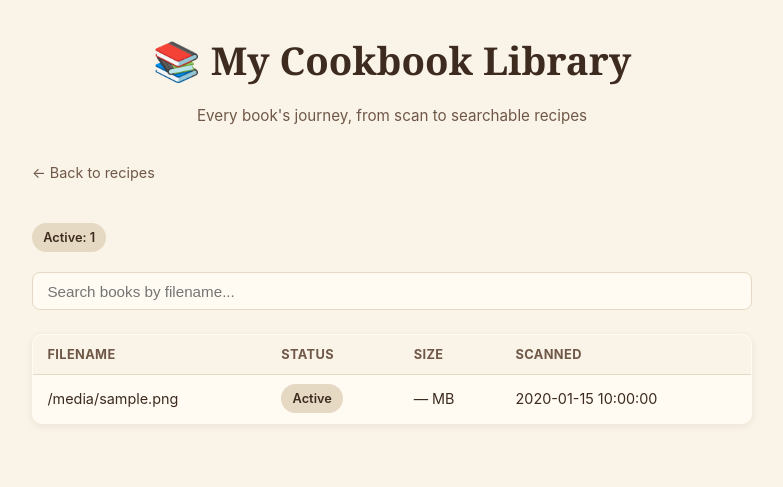
After one commit to junipernineaj/recipe-app, a FastAPI app: template templates/books.html in a window 1280 px wide. The commit adds this page. Shown: the top 487 px of the page, without its empty margins (248-1031 px from the left). Run offline with FastAPI, Linux system fonts and the light colour scheme; the template is opened without the code that fills it: most values are stand-ins (such as "Sample title", 1, 10 or a date in 2020); some libraries are stand-ins or nearby versions.

Commit message:
Add books library dashboard with live pipeline status, filter out non-cookbook files

```diff
--- a/main.py
+++ b/main.py
@@ -1,13 +1,16 @@
+import os
+import sqlite3
 from fastapi import FastAPI, Request, Form, Response
 from fastapi.responses import RedirectResponse
 from fastapi.templating import Jinja2Templates
 from fastapi.staticfiles import StaticFiles
-import sqlite3
-
 
 app = FastAPI()
 app.mount("/static", StaticFiles(directory="static"), name="static")
 templates = Jinja2Templates(directory="templates")
+
+INVENTORY_DB_PATH = os.path.expanduser("~/cookbook-project/inventory.sqlite")
+
 
 def get_recipes(search_term: str = ""):
     conn = sqlite3.connect("recipes.db")
@@ -24,6 +27,7 @@ def get_recipes(search_term: str = ""):
     conn.close()
     return recipes
 
+
 def get_recipe_by_id(recipe_id: int):
     conn = sqlite3.connect("recipes.db")
     conn.row_factory = sqlite3.Row
@@ -32,6 +36,7 @@ def get_recipe_by_id(recipe_id: int):
     recipe = cursor.fetchone()
     conn.close()
     return recipe
+
 
 def create_recipe(title, source_book, ingredients, instructions):
     conn = sqlite3.connect("recipes.db")
@@ -43,14 +48,33 @@ def create_recipe(title, source_book, ingredients, instructions):
     conn.commit()
     conn.close()
 
-@app.delete("/recipes/{recipe_id}")
-def delete_recipe(recipe_id: int):
-    conn = sqlite3.connect("recipes.db")
+def get_books(search_term: str = ""):
+    conn = sqlite3.connect(INVENTORY_DB_PATH)
+    conn.row_factory = sqlite3.Row
     cursor = conn.cursor()
-    cursor.execute("DELETE FROM recipes WHERE id = ?", (recipe_id,))
-    conn.commit()
+    if search_term:
+        cursor.execute(
+            "SELECT path, filename, status, size_bytes, scanned_at FROM inventory "
+            "WHERE status != 'unsupported_extension' AND filename LIKE ? ORDER BY filename",
+            (f"%{search_term}%",)
+        )
+    else:
+        cursor.execute(
+            "SELECT path, filename, status, size_bytes, scanned_at FROM inventory "
+            "WHERE status != 'unsupported_extension' ORDER BY filename"
+        )
+    books = cursor.fetchall()
     conn.close()
-    return Response(status_code=200)
+    return books
+
+def get_book_status_counts():
+    conn = sqlite3.connect(INVENTORY_DB_PATH)
+    cursor = conn.cursor()
+    cursor.execute("SELECT status, COUNT(*) FROM inventory GROUP BY status ORDER BY COUNT(*) DESC")
+    counts = cursor.fetchall()
+    conn.close()
+    return counts
+
 
 @app.get("/")
 def read_root(request: Request):
@@ -59,6 +83,7 @@ def read_root(request: Request):
         request=request, name="home.html", context={"recipes": recipes}
     )
 
+
 @app.get("/search")
 def search(request: Request, q: str = ""):
     recipes = get_recipes(q)
@@ -66,9 +91,28 @@ def search(request: Request, q: str = ""):
         request=request, name="recipe_list.html", context={"recipes": recipes}
     )
 
+
+@app.get("/books")
+def books_page(request: Request):
+    books = get_books()
+    counts = get_book_status_counts()
+    return templates.TemplateResponse(
+        request=request, name="books.html", context={"books": books, "counts": counts}
+    )
+
+
+@app.get("/books/search")
+def books_search(request: Request, q: str = ""):
+    books = get_books(q)
+    return templates.TemplateResponse(
+        request=request, name="books_list.html", context={"books": books}
+    )
+
+
 @app.get("/recipes/new")
 def new_recipe_form(request: Request):
     return templates.TemplateResponse(request=request, name="new_recipe.html", context={})
+
 
 @app.post("/recipes")
 def add_recipe(
@@ -80,6 +124,7 @@ def add_recipe(
     create_recipe(title, source_book, ingredients, instructions)
     return RedirectResponse(url="/", status_code=303)
 
+
 @app.get("/recipes/{recipe_id}")
 def recipe_detail(request: Request, recipe_id: int):
     recipe = get_recipe_by_id(recipe_id)
@@ -90,3 +135,18 @@ def recipe_detail(request: Request, recipe_id: int):
         name="recipe_detail.html",
         context={"recipe": recipe, "ingredients": ingredients, "instructions": instructions}
     )
+
+
+@app.delete("/recipes/{recipe_id}")
+def delete_recipe(recipe_id: int):
+    conn = sqlite3.connect("recipes.db")
+    cursor = conn.cursor()
+    cursor.execute("DELETE FROM recipes WHERE id = ?", (recipe_id,))
+    conn.commit()
+    conn.close()
+    return Response(status_code=200)
+
+
+if __name__ == "__main__":
+    import uvicorn
+    uvicorn.run("main:app", host="0.0.0.0", port=8000, reload=True)
--- a/static/style.css
+++ b/static/style.css
@@ -166,3 +166,50 @@ form button[type="submit"]:hover { background: #626c40; }
     #recipe-list li { flex-direction: column; align-items: flex-start; }
     .delete-btn { align-self: flex-end; }
 }
+
+.site-nav { text-align: center; margin-bottom: 1.5rem; }
+
+.status-summary { display: flex; flex-wrap: wrap; gap: 0.5rem; margin: 1.25rem 0; }
+
+.status-badge {
+    display: inline-block;
+    padding: 0.3rem 0.7rem;
+    border-radius: 999px;
+    font-size: 0.8rem;
+    font-weight: 600;
+    background: var(--border);
+    color: var(--brown-dark);
+    text-transform: capitalize;
+}
+
+.status-needs_ocr { background: #f3d9a4; color: #6b4a00; }
+.status-native_force_reocred { background: #cfe0b8; color: #3f5222; }
+.status-readable_native { background: #d8e4ea; color: #2c4a5c; }
+.status-unsupported_extension { background: #e6d9c3; color: #6f5847; }
+
+.books-table {
+    width: 100%;
+    border-collapse: collapse;
+    background: var(--cream-card);
+    border: 1px solid var(--border);
+    border-radius: 10px;
+    overflow: hidden;
+    box-shadow: var(--shadow);
+}
+
+.books-table th, .books-table td {
+    text-align: left;
+    padding: 0.6rem 0.9rem;
+    border-bottom: 1px solid var(--border);
+    font-size: 0.9rem;
+}
+
+.books-table th {
+    background: var(--cream);
+    color: var(--brown-mid);
+    font-size: 0.8rem;
+    text-transform: uppercase;
+    letter-spacing: 0.03em;
+}
+
+.books-table tr:last-child td { border-bottom: none; }
--- /dev/null
+++ b/templates/books.html
@@ -0,0 +1,33 @@
+<!DOCTYPE html>
+<html>
+<head>
+    <title>My Cookbook Library</title>
+    <link rel="stylesheet" href="/static/style.css?v=2">
+    <script src="https://unpkg.com/htmx.org@1.9.12"></script>
+</head>
+<body>
+    <div class="container">
+        <div class="site-header">
+            <h1>📚 My Cookbook Library</h1>
+            <p class="tagline">Every book's journey, from scan to searchable recipes</p>
+        </div>
+
+        <a class="back-link" href="/">&larr; Back to recipes</a>
+
+        <div class="status-summary">
+            {% for status, count in counts %}
+            <span class="status-badge status-{{ status }}">{{ status.replace("_", " ") }}: {{ count }}</span>
+            {% endfor %}
+        </div>
+
+        <input type="search" name="q" class="search-input" placeholder="Search books by filename..."
+               hx-get="/books/search"
+               hx-trigger="keyup changed delay:300ms, search"
+               hx-target="#books-list"
+               hx-swap="outerHTML"
+               style="margin-bottom: 1.5rem; width: 100%;">
+
+        {% include "books_list.html" %}
+    </div>
+</body>
+</html>
--- /dev/null
+++ b/templates/books_list.html
@@ -0,0 +1,22 @@
+<table id="books-list" class="books-table">
+    <thead>
+        <tr>
+            <th>Filename</th>
+            <th>Status</th>
+            <th>Size</th>
+            <th>Scanned</th>
+        </tr>
+    </thead>
+    <tbody>
+        {% for book in books %}
+        <tr>
+            <td>{{ book["filename"] }}</td>
+            <td><span class="status-badge status-{{ book['status'] }}">{{ (book["status"] or "unknown").replace("_", " ") }}</span></td>
+            <td>{{ "%.1f"|format(book["size_bytes"] / 1048576) if book["size_bytes"] else "—" }} MB</td>
+            <td>{{ book["scanned_at"] or "—" }}</td>
+        </tr>
+        {% else %}
+        <tr><td colspan="4" class="empty-state">No books found.</td></tr>
+        {% endfor %}
+    </tbody>
+</table>
--- a/templates/home.html
+++ b/templates/home.html
@@ -2,12 +2,15 @@
 <html>
 <head>
     <title>My Recipes</title>
-    <link rel="stylesheet" href="/static/style.css">
+    <link rel="stylesheet" href="/static/style.css?v=2">
     <script src="https://unpkg.com/htmx.org@1.9.12"></script>
 </head>
 <body>
     <div class="container">
         <div class="site-header">
+<div class="site-nav">
+    <a href="/books">📚 View book library</a>
+</div>
             <h1>🍳 My Recipes</h1>
             <p class="tagline">A home for the recipes worth keeping</p>
         </div>
--- a/templates/new_recipe.html
+++ b/templates/new_recipe.html
@@ -2,7 +2,7 @@
 <html>
 <head>
     <title>Add a Recipe</title>
-    <link rel="stylesheet" href="/static/style.css">
+    <link rel="stylesheet" href="/static/style.css?v=2">
 </head>
 <body>
     <div class="container">
--- a/templates/recipe_detail.html
+++ b/templates/recipe_detail.html
@@ -2,7 +2,7 @@
 <html>
 <head>
     <title>{{ recipe["title"] }}</title>
-    <link rel="stylesheet" href="/static/style.css">
+    <link rel="stylesheet" href="/static/style.css?v=2">
 </head>
 <body>
     <div class="container">
```
Also changed, not shown: init_db.py (+8 -2 lines).
